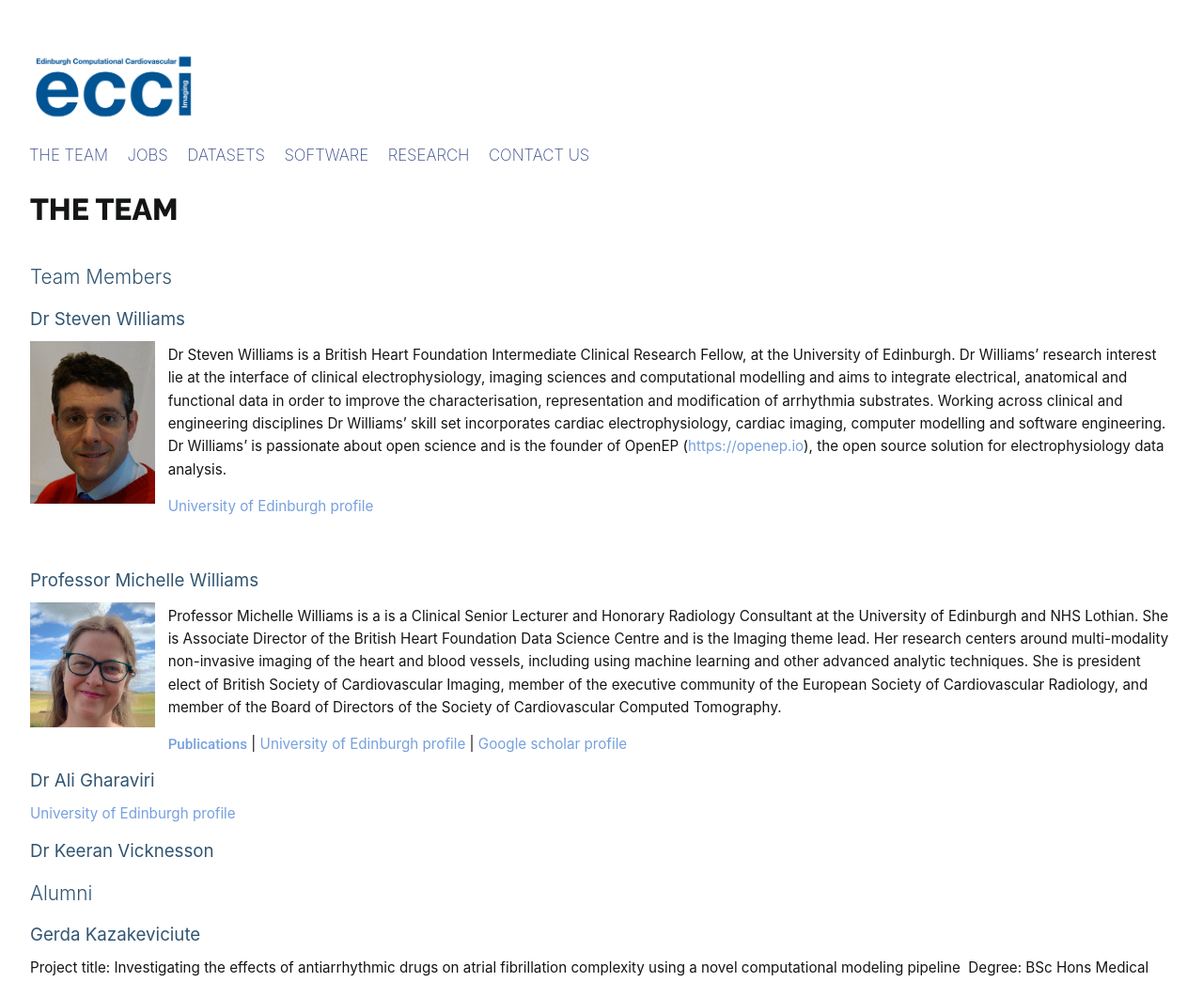
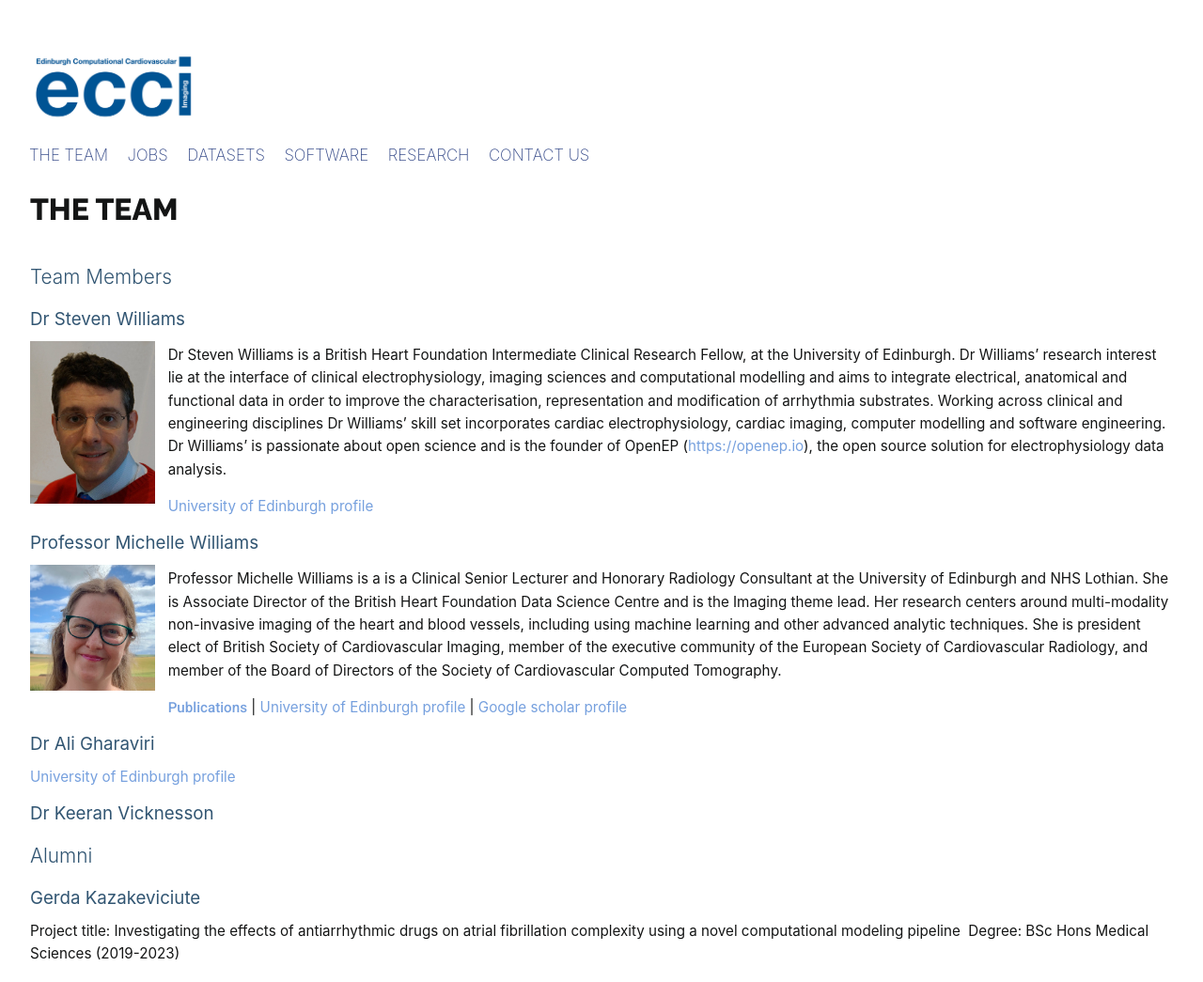
Before and after one commit to ecci-cvs/ecci-cvs.github.io, a Jekyll site: the page built from team/index.md, in a window 1280 px wide. Shown: the top 1045 px of the page at 94% size. Built offline with Jekyll 4.4.1, drawn with Linux system fonts in a browser that asks for light colours; some web fonts are replaced.

Commit message:
Clear after each entry

```diff
--- a/team/index.md
+++ b/team/index.md
@@ -13,7 +13,7 @@
 
 [University of Edinburgh profile](https://www.ed.ac.uk/profile/steven-williams)
 
-<br>
+<div style="clear: both"></div>
 
 ### Professor Michelle Williams
 
@@ -25,12 +25,17 @@
 [University of Edinburgh profile](https://www.ed.ac.uk/profile/michelle-williams) |
 [Google scholar profile](https://scholar.google.co.uk/citations?user=ga_3UAgAAAAJ&hl=en)
 
+<div style="clear: both"></div>
 
 ### Dr Ali Gharaviri
 
 [University of Edinburgh profile](https://www.ed.ac.uk/profile/ali-gharaviri)
 
+<div style="clear: both"></div>
+
 ### Dr Keeran Vicknesson
+
+<div style="clear: both"></div>
 
 ## Alumni
 
@@ -38,6 +43,8 @@
 
 Project title: Investigating the effects of antiarrhythmic drugs on atrial fibrillation complexity using a novel computational modeling pipeline
 Degree: BSc Hons Medical Sciences (2019-2023)
+
+<div style="clear: both"></div>
 
 ### Rebecca Conway
 
```
